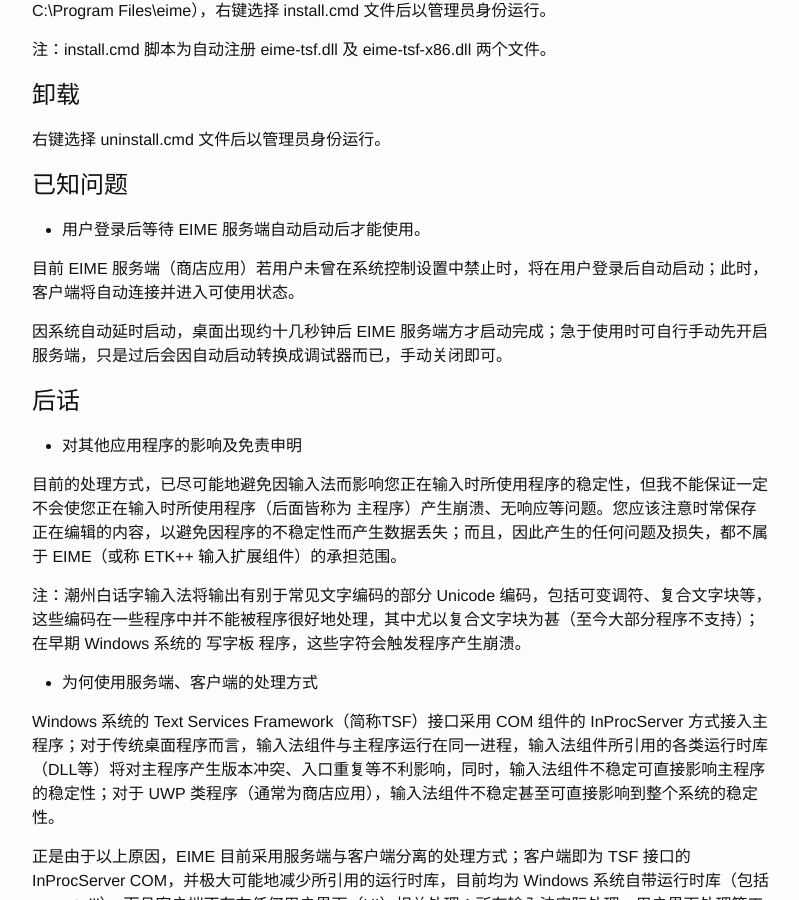
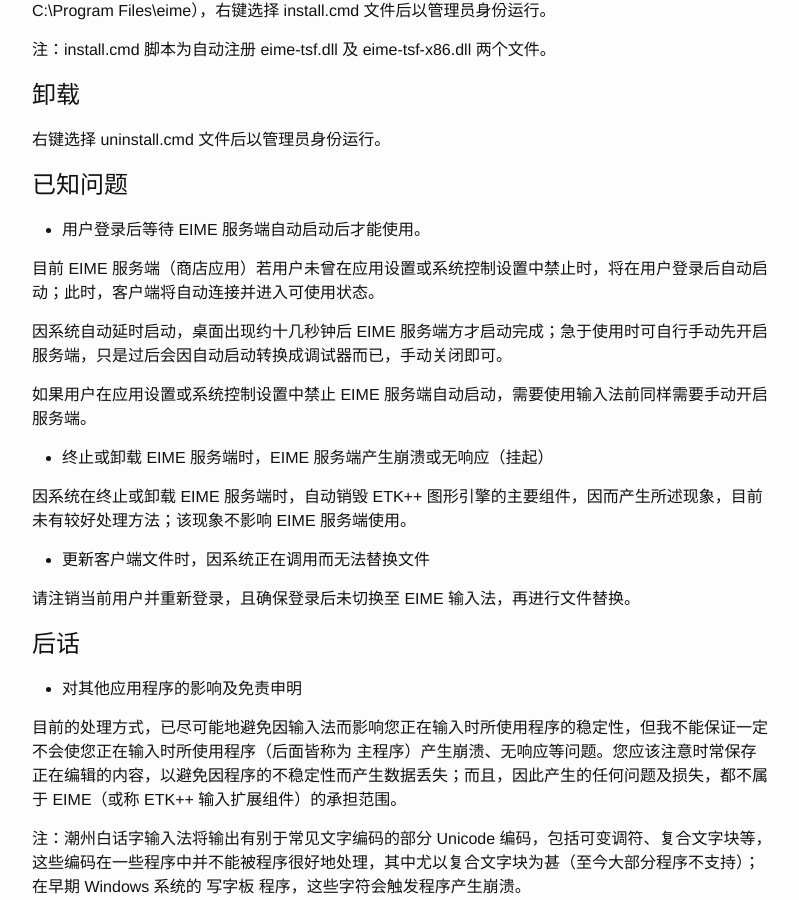
Before and after one commit to DonAnthonyLee/DonAnthonyLee.github.io, a Jekyll site: the page built from docs/_posts/2022-03-30-eime-tsf-client.markdown, in a window 1280 px wide and 900 px high, scrolled down 441 px. Shown: the whole window, without its empty margins (238-1037 px from the left). Built offline with Jekyll 4.4.1, drawn with Linux system fonts in a browser that asks for light colours.

Commit message:
updated 2022-03-30-eime-tsf-client.markdown

```diff
--- a/docs/_posts/2022-03-30-eime-tsf-client.markdown
+++ b/docs/_posts/2022-03-30-eime-tsf-client.markdown
@@ -30,9 +30,21 @@
 
 + 用户登录后等待 EIME 服务端自动启动后才能使用。
 
-目前 EIME 服务端（商店应用）若用户未曾在系统控制设置中禁止时，将在用户登录后自动启动；此时，客户端将自动连接并进入可使用状态。
+目前 EIME 服务端（商店应用）若用户未曾在应用设置或系统控制设置中禁止时，将在用户登录后自动启动；此时，客户端将自动连接并进入可使用状态。
 
 因系统自动延时启动，桌面出现约十几秒钟后 EIME 服务端方才启动完成；急于使用时可自行手动先开启服务端，只是过后会因自动启动转换成调试器而已，手动关闭即可。
+
+如果用户在应用设置或系统控制设置中禁止 EIME 服务端自动启动，需要使用输入法前同样需要手动开启服务端。
+
+
++ 终止或卸载 EIME 服务端时，EIME 服务端产生崩溃或无响应（挂起）
+
+因系统在终止或卸载 EIME 服务端时，自动销毁 ETK++ 图形引擎的主要组件，因而产生所述现象，目前未有较好处理方法；该现象不影响 EIME 服务端使用。
+
+
++ 更新客户端文件时，因系统正在调用而无法替换文件
+
+请注销当前用户并重新登录，且确保登录后未切换至 EIME 输入法，再进行文件替换。
 
 
 # 后话
```
